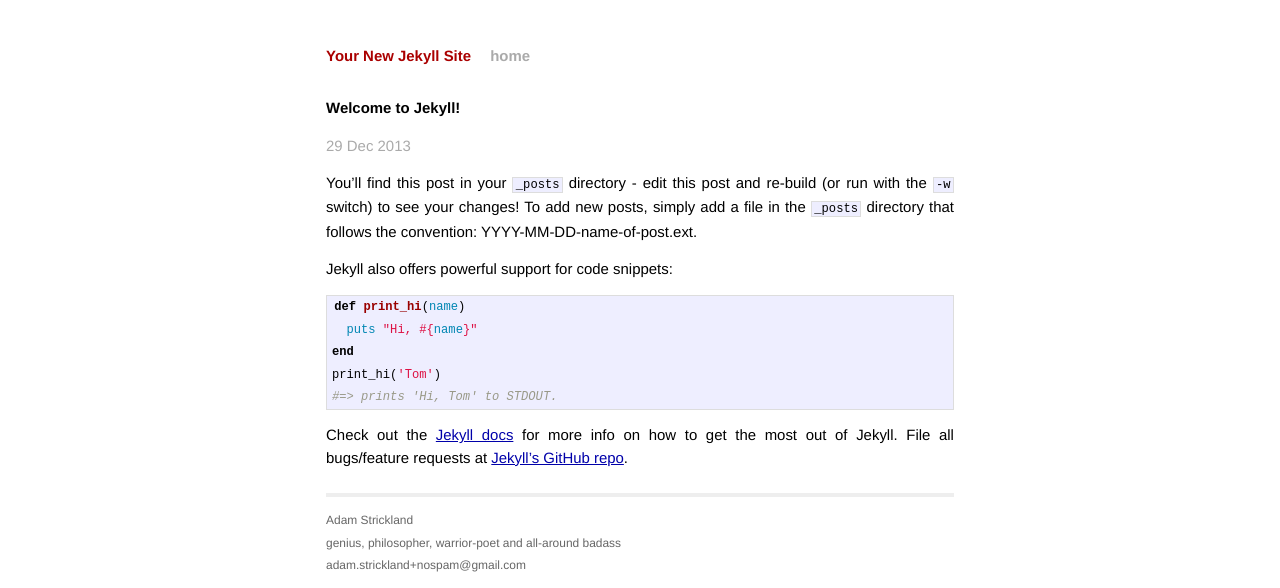
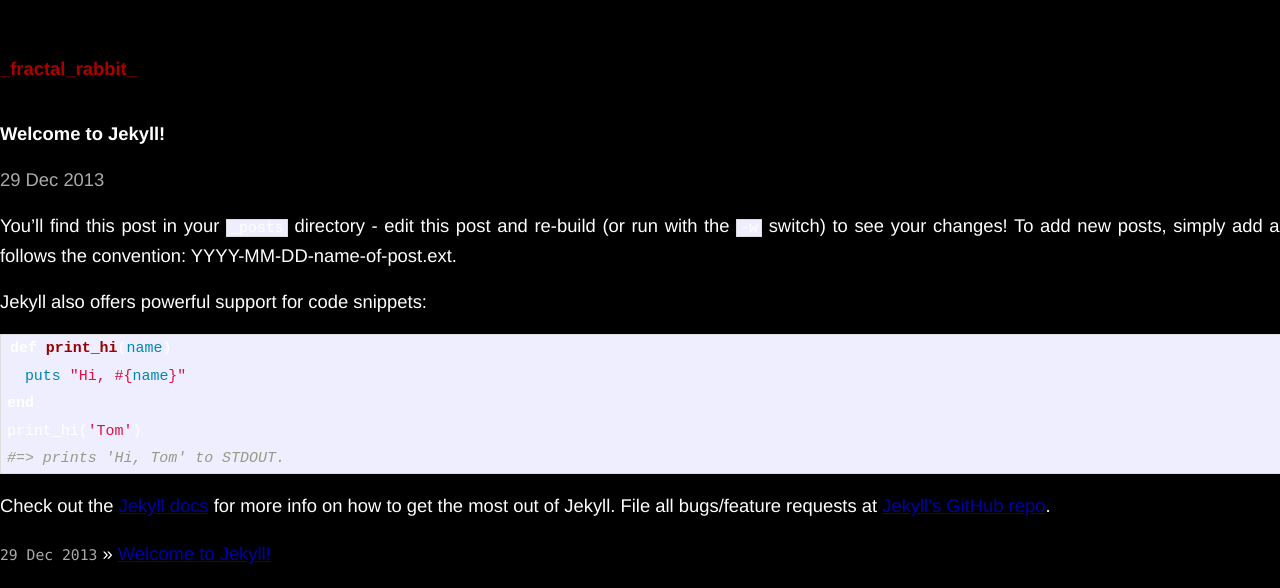
Before and after one commit to adamstrickland/adamstrickland.github.io, a Jekyll site: the page built from _posts/2013-12-29-welcome-to-jekyll.markdown, in a window 1280 px wide. Shown: the top 588 px of the page. Built offline with Jekyll 4.4.1, drawn with Linux system fonts in a browser that asks for light colours; Markdown is read by kramdown in place of the engine named in the settings; some of the changed text lies outside the part shown; grey boxes are pictures that could not be loaded.

Commit message:
some css & layout edits

```diff
--- a/_config.yml
+++ b/_config.yml
@@ -1,3 +1,3 @@
-name: Your New Jekyll Site
+name: _fractal_rabbit_
 markdown: redcarpet
 pygments: true
--- a/_layouts/default.html
+++ b/_layouts/default.html
@@ -11,34 +11,54 @@
 
     <!-- Custom CSS -->
     <link rel="stylesheet" href="/css/main.css">
-
   </head>
   <body>
+    <header>
+      <h1 class="title"><a href="/">{{ site.name }}</a></h1>
+      <nav>
+        <a class="extra" href="/">home</a>
+      </nav>
+    </header>
 
-        <div class="site">
-          <div class="header">
-            <h1 class="title"><a href="/">{{ site.name }}</a></h1>
-            <a class="extra" href="/">home</a>
-          </div>
+    <main>
+      {{ content }}
+    </main>
 
-          {{ content }}
+    <aside>
+      <nav>
+        <ul class="posts">
+          {% for post in site.posts %}
+            <li><span>{{ post.date | date_to_string }}</span> &raquo; <a href="{{ post.url }}">{{ post.title }}</a></li>
+          {% endfor %}
+        </ul>
+      </nav>
+    </aside>
 
-          <div class="footer">
+    <footer>
       <div class="contact">
         <p>
           Adam Strickland<br/>
           genius, philosopher, warrior-poet and all-around badass<br />
-                adam.strickland+nospam@gmail.com
+          adam.strickland+nospam@gmail.com<br/>
         </p>
       </div>
       <div class="contact">
         <p>
-                <a href="https://github.com/adamstrickland">github.com/adamstrickland</a><br />
-                <a href="https://twitter.com/adamstrickland">for those of you who like to listen to bon mots written by the most narcisstic assholes around...</a><br/>
+          <div class="badge">
+            <a href="https://github.com/adamstrickland"><img src="https://github.com/danleech/simpleicons/diff_blob/6e1f023b77bd09a70af72b406e46333982327ab9/icons/github/github-32-black.png?raw=true"/></a>
+          </div>
+          <div class="badge">
+            <a href="https://twitter.com/adamstrickland"><img src="https://raw.github.com/danleech/simpleicons/master/icons/twitter/twitter-32-black.png" alt="for those of you who like to listen to bon mots written by the most narcisstic assholes around..."/></a>
+          </div>
         </p>
       </div>
+      <div class="contact">
+        <p>
+          <a rel="license" href="http://creativecommons.org/licenses/by-sa/4.0/"><img alt="Creative Commons License" style="border-width:0" src="http://i.creativecommons.org/l/by-sa/4.0/88x31.png" /></a>
+          <br />
+          <!-- This work by <a xmlns:cc="http://creativecommons.org/ns#" href="adamstrickland.github.io" property="cc:attributionName" rel="cc:attributionURL">Adam Strickland</a> is licensed under a <a rel="license" href="http://creativecommons.org/licenses/by-sa/4.0/">Creative Commons Attribution-ShareAlike 4.0 International License</a> -->
+        </p>
       </div>
-        </div>
-
+    </footer>
   </body>
 </html>
--- a/css/main.css
+++ b/css/main.css
@@ -55,17 +55,29 @@
 /*
 /*****************************************************************************/
 
-.site {
+body {
   font-size: 115%;
   text-align: justify;
-  width: 42em;
+  width: 84em;
   margin: 3em auto 2em;
   line-height: 1.5em;
+  background-color: black;
+  color: white;
 }
 
-.header a {
+header a {
   font-weight: bold;
   text-decoration: none;
+}
+
+header h1 {
+  display: inline-block;
+}
+
+header nav {
+  float: right;
+  position: relative;
+  top: 0;
 }
 
 .title {
@@ -81,12 +93,12 @@
   color: #000;
 }
 
-.header a.extra {
+header a.extra {
   color: #aaa;
   margin-left: 1em;
 }
 
-.header a.extra:hover {
+header a.extra:hover {
   color: #000;
 }
 
@@ -94,7 +106,7 @@
   color: #aaa;
 }
 
-.footer {
+footer {
   font-size: 80%;
   color: #666;
   border-top: 4px solid #eee;
@@ -102,23 +114,34 @@
   overflow: hidden;
 }
 
-.footer .contact {
+footer .contact {
   float: left;
   margin-right: 3em;
 }
 
-.footer .contact a {
+footer .contact a {
   color: #8085C1;
 }
 
-.footer .rss {
+footer .rss {
   margin-top: 1.1em;
   margin-right: -.2em;
   float: right;
 }
 
-.footer .rss img {
+footer .rss img {
   border: 0;
+}
+
+footer .badge {
+  background-color: silver;
+  height: 36px;
+  width: 36px;
+  border-radius: 4px;
+  margin: 2px;
+  text-align: center;
+  vertical-align: center;
+  padding: 2px;
 }
 
 /*****************************************************************************/
```
Also changed, not shown: index.html (+10 -8 lines). Lines whose indentation alone changed are shown as unchanged.
